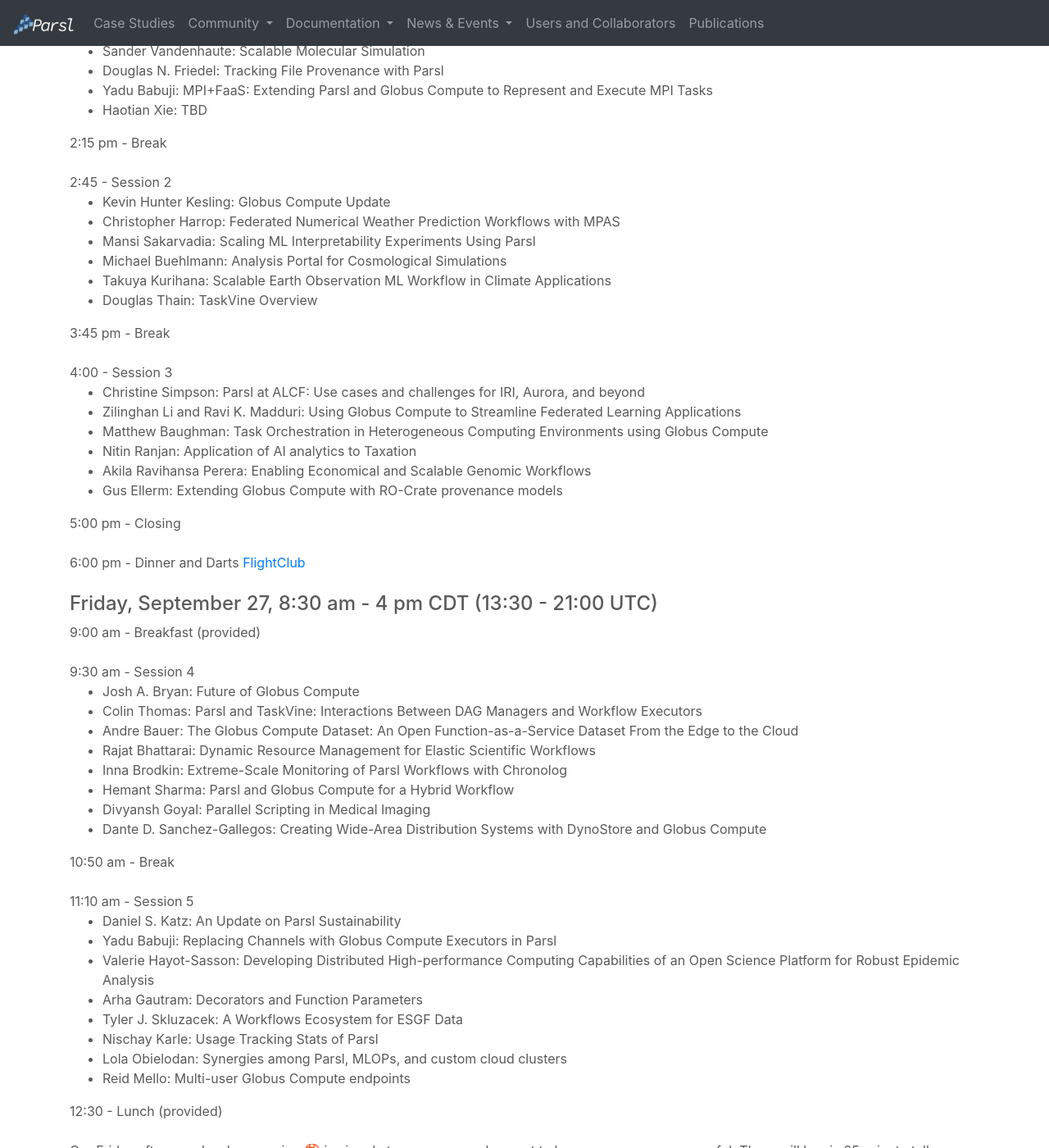
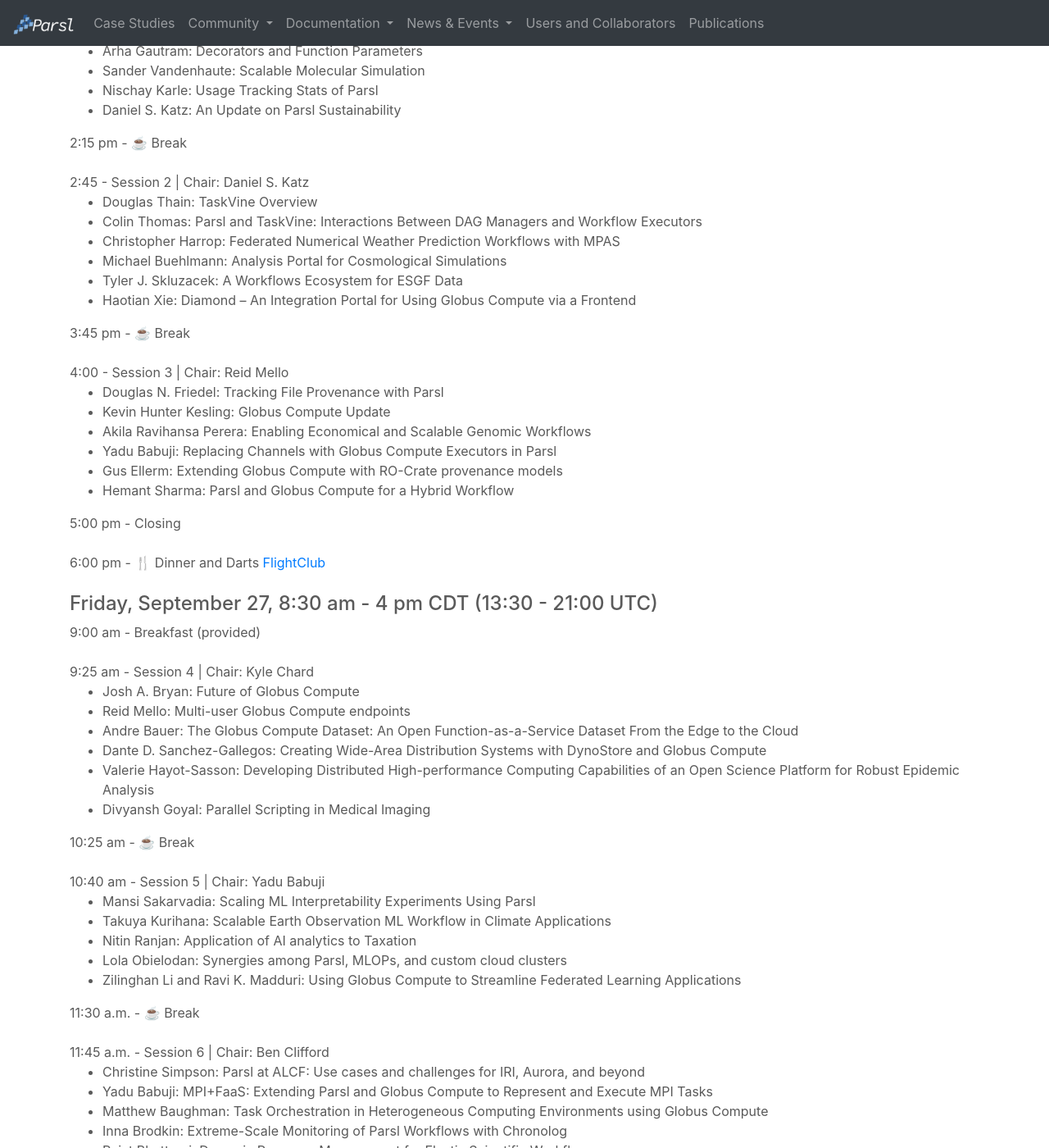
Before and after one commit to Parsl/parsl.github.io, a Jekyll site: the page built from parslfest/parslfest2024.html, in a window 1280 px wide and 1400 px high, scrolled down 1732 px. Shown: the whole window at 82% size. Built offline with Jekyll 4.4.1, drawn with Linux system fonts in a browser that asks for light colours; some of the changed text lies outside the part shown.

Commit message:
Update agenda

```diff
--- a/parslfest/parslfest2024.html
+++ b/parslfest/parslfest2024.html
@@ -110,89 +110,95 @@
 
       <h4>Thursday, September 26, 12 pm - 5 pm CDT (17:00 - 22:00 UTC)</h4>
 
-      12:00 - 1:00 pm Lunch (provided) <br /><br />
+      12:00 – 🍴 Lunch (provided) <br /><br />
 
       1:00 pm - Welcome! - Kyle Chard, University of Chicago/Argonne National Laboratory.<br /><br />
 
-      1:15 pm - Session 1
+      1:15 pm - Session 1 | Chair: Kevin Hunter Kesling
       <ul>
 	<li>Ben Clifford: A Year in Parsl Development</li>
 	<li>Andrew S. Rosen: The Quantum Accelerator: Accessible and Scalable Materials Science Workflows</li>
+	<li>Arha Gautram: Decorators and Function Parameters</li>
 	<li>Sander Vandenhaute: Scalable Molecular Simulation</li>
-	<li>Douglas N. Friedel: Tracking File Provenance with Parsl</li>
-	<li>Yadu Babuji: MPI+FaaS: Extending Parsl and Globus Compute to Represent and Execute MPI Tasks</li>
-	<li>Haotian Xie: TBD</li>
+	<li>Nischay Karle: Usage Tracking Stats of Parsl</li>
+	<li>Daniel S. Katz: An Update on Parsl Sustainability</li>
       </ul>
 
-      2:15 pm - Break  <br /><br />
+      2:15 pm - ☕️ Break  <br /><br />
 
-      2:45 - Session 2
+      2:45 - Session 2 | Chair: Daniel S. Katz
       <ul>
-	<li>Kevin Hunter Kesling: Globus Compute Update</li>
+	<li>Douglas Thain: TaskVine Overview</li>
+	<li>Colin Thomas: Parsl and TaskVine: Interactions Between DAG Managers and Workflow Executors</li>
 	<li>Christopher Harrop: Federated Numerical Weather Prediction Workflows with MPAS</li>
-	<li>Mansi Sakarvadia: Scaling ML Interpretability Experiments Using Parsl</li>
 	<li>Michael Buehlmann: Analysis Portal for Cosmological Simulations</li>
-	<li>Takuya Kurihana: Scalable Earth Observation ML Workflow in Climate Applications </li>
-	<li>Douglas Thain: TaskVine Overview</li>
+	<li>Tyler J. Skluzacek: A Workflows Ecosystem for ESGF Data</li>
+	<li>Haotian Xie: Diamond – An Integration Portal for Using Globus Compute via a Frontend</li>
       </ul>
 
-      3:45 pm - Break  <br /><br />
+      3:45 pm - ☕️ Break  <br /><br />
 
-      4:00 - Session 3
+      4:00 - Session 3 | Chair: Reid Mello
       <ul>
-	<li>Christine Simpson: Parsl at ALCF: Use cases and challenges for IRI, Aurora, and beyond </li>
-	<li>Zilinghan Li and Ravi K. Madduri: Using Globus Compute to Streamline Federated Learning Applications</li>
-	<li>Matthew Baughman: Task Orchestration in Heterogeneous Computing Environments using Globus Compute</li>
-	<li>Nitin Ranjan: Application of AI analytics to Taxation</li>
+	<li>Douglas N. Friedel: Tracking File Provenance with Parsl</li>
+	<li>Kevin Hunter Kesling: Globus Compute Update</li>
 	<li>Akila Ravihansa Perera: Enabling Economical and Scalable Genomic Workflows</li>
+	<li>Yadu Babuji: Replacing Channels with Globus Compute Executors in Parsl</li>
 	<li>Gus Ellerm: Extending Globus Compute with RO-Crate provenance models</li>
+	<li>Hemant Sharma: Parsl and Globus Compute for a Hybrid Workflow</li>
       </ul>
 
       5:00 pm - Closing <br /><br />
 
-      6:00 pm - Dinner and Darts <a href='https://flightclubdartsusa.com/chicago/wacker'>FlightClub</a><br /><br />
+      6:00 pm - 🍴 Dinner and Darts <a href='https://flightclubdartsusa.com/chicago/wacker'>FlightClub</a><br /><br />
 
       <h4>Friday, September 27, 8:30 am - 4 pm CDT (13:30 - 21:00 UTC)</h4>
 
       9:00 am - Breakfast (provided) <br /><br />
 
-      9:30 am - Session 4
+      9:25 am - Session 4 | Chair: Kyle Chard
       <ul>
 	<li>Josh A. Bryan: Future of Globus Compute</li>
-	<li>Colin Thomas: Parsl and TaskVine: Interactions Between DAG Managers and Workflow Executors</li>
+	<li>Reid Mello: Multi-user Globus Compute endpoints</li>
 	<li>Andre Bauer: The Globus Compute Dataset: An Open Function-as-a-Service Dataset From the Edge to the Cloud</li>
-	<li>Rajat Bhattarai: Dynamic Resource Management for Elastic Scientific Workflows</li>
-	<li>Inna Brodkin: Extreme-Scale Monitoring of Parsl Workflows with Chronolog</li>
-	<li>Hemant Sharma: Parsl and Globus Compute for a Hybrid Workflow</li>
+	<li>Dante D. Sanchez-Gallegos: Creating Wide-Area Distribution Systems with DynoStore and Globus Compute</li>
+	<li>Valerie Hayot-Sasson: Developing Distributed High-performance Computing Capabilities of an Open Science Platform for Robust Epidemic Analysis</li>
 	<li>Divyansh Goyal: Parallel Scripting in Medical Imaging</li>
-	<li>Dante D. Sanchez-Gallegos: Creating Wide-Area Distribution Systems with DynoStore and Globus Compute</li>
       </ul>
 
-      10:50 am - Break  <br /><br />
+      10:25 am - ☕️ Break  <br /><br />
 
-      11:10 am - Session 5
+      10:40 am - Session 5 | Chair: Yadu Babuji
       <ul>
-	<li>Daniel S. Katz: An Update on Parsl Sustainability</li>
-	<li>Yadu Babuji: Replacing Channels with Globus Compute Executors in Parsl</li>
-	<li>Valerie Hayot-Sasson: Developing Distributed High-performance Computing Capabilities of an Open Science Platform for Robust Epidemic Analysis</li>
-	<li>Arha Gautram: Decorators and Function Parameters</li>
-	<li>Tyler J. Skluzacek: A Workflows Ecosystem for ESGF Data</li>
-	<li>Nischay Karle: Usage Tracking Stats of Parsl</li>
+	<li>Mansi Sakarvadia: Scaling ML Interpretability Experiments Using Parsl</li>
+	<li>Takuya Kurihana: Scalable Earth Observation ML Workflow in Climate Applications </li>
+	<li>Nitin Ranjan: Application of AI analytics to Taxation</li>
 	<li>Lola Obielodan: Synergies among Parsl, MLOPs, and custom cloud clusters</li>
-	<li>Reid Mello: Multi-user Globus Compute endpoints</li>
+	<li>Zilinghan Li and Ravi K. Madduri: Using Globus Compute to Streamline Federated Learning Applications</li>
       </ul>
 
-      12:30 - Lunch (provided)<br /><br />
+      11:30 a.m. - ☕️ Break  <br /><br />
+
+      11:45 a.m. - Session 6 | Chair: Ben Clifford
+      <ul>
+	<li>Christine Simpson: Parsl at ALCF: Use cases and challenges for IRI, Aurora, and beyond </li>
+	<li>Yadu Babuji: MPI+FaaS: Extending Parsl and Globus Compute to Represent and Execute MPI Tasks</li>
+	<li>Matthew Baughman: Task Orchestration in Heterogeneous Computing Environments using Globus Compute</li>
+	<li>Inna Brodkin: Extreme-Scale Monitoring of Parsl Workflows with Chronolog</li>
+	<li>Rajat Bhattarai: Dynamic Resource Management for Elastic Scientific Workflows</li>
+      </ul>
+
+      12:35 p.m. - 🍴 Lunch (provided)<br /><br />
 
 	<p>Our Friday afternoon level up session 🍄 is aimed at power users who want to become even more powerful. There will be six 25-minute talks on Parsl internals. Come for the first hour if you just want a taster, or stay for the whole session to really dig in.</p>
 
-        1:00 - 2:00 Power users level-up: Intermediate 🍄 <br /><br />
+        1:00 - 2:00 p.m. – Power users level-up: Intermediate 🍄 <br /><br />
 	<ul>
 		<li>Running a task: from app definition to an htex worker and back again</li>
 		<li>Blocks: batch systems, providers, launchers, scaling</li>
         </ul>
 
-        2:00 - 4:00 Power users level-up: Advanced 🍄🍄<br /><br />
+        2:00 - 4:00 p.m. – Power users level-up: Advanced 🍄🍄<br /><br />
         <ul>
 		<li>Elaborating tasks: dependencies, retries, checkpointing, file staging, join_apps</li>
 		<li>Understanding the monitoring database</li>
```
